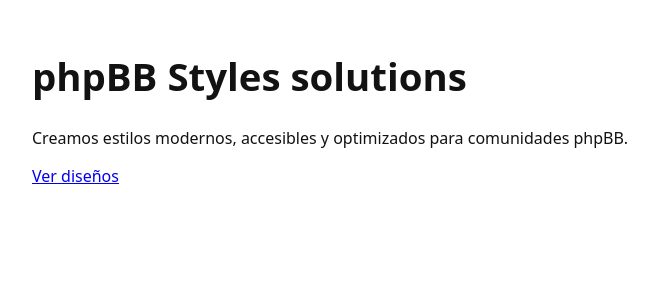
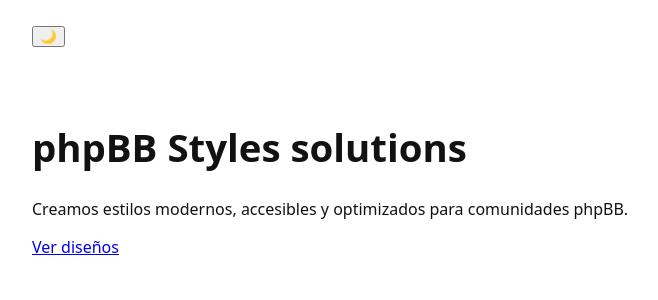
Before and after one commit to nextgen-solutions-gt/nextgen-solutions-gt.github.io, a Jekyll site: the page built from index.md, in a window 1280 px wide. Shown: the top 300 px of the page, without its empty margins (32-690 px from the left). Built offline with Jekyll 4.4.1, drawn with Linux system fonts in a browser that asks for light colours.

Commit message:
New improvements

```diff
--- a/_layouts/default.html
+++ b/_layouts/default.html
@@ -1,13 +1,34 @@
 <!doctype html>
-<html lang="es">
+<html lang="es" data-theme="light">
 <head>
   <meta charset="utf-8">
   <title>{{ page.title }}</title>
   <link rel="stylesheet" href="/assets/css/style.css">
 </head>
 <body>
+  <header class="container">
+    <button id="theme-toggle" aria-label="Cambiar modo de color">
+      🌙
+    </button>
+  </header>
+
   <main class="container">
     {{ content }}
   </main>
+
+  <script>
+    const html = document.documentElement;
+    const btn = document.getElementById('theme-toggle');
+
+    const saved = localStorage.getItem('theme');
+    if (saved) html.dataset.theme = saved;
+
+    btn.onclick = () => {
+      const next = html.dataset.theme === 'dark' ? 'light' : 'dark';
+      html.dataset.theme = next;
+      localStorage.setItem('theme', next);
+      btn.textContent = next === 'dark' ? '☀️' : '🌙';
+    };
+  </script>
 </body>
 </html>
--- a/assets/css/style.css
+++ b/assets/css/style.css
@@ -6,14 +6,12 @@
   --border: #ddd;
 }
 
-@media (prefers-color-scheme: dark) {
-  :root {
-    --bg: #0e0f12;
-    --fg: #eaeaea;
-    --muted: #a0a0a0;
-    --card: #17191f;
-    --border: #2a2d35;
-  }
+[data-theme="dark"] {
+  --bg: #0e0f12;
+  --fg: #eaeaea;
+  --muted: #a0a0a0;
+  --card: #17191f;
+  --border: #2a2d35;
 }
 
 * {
```
